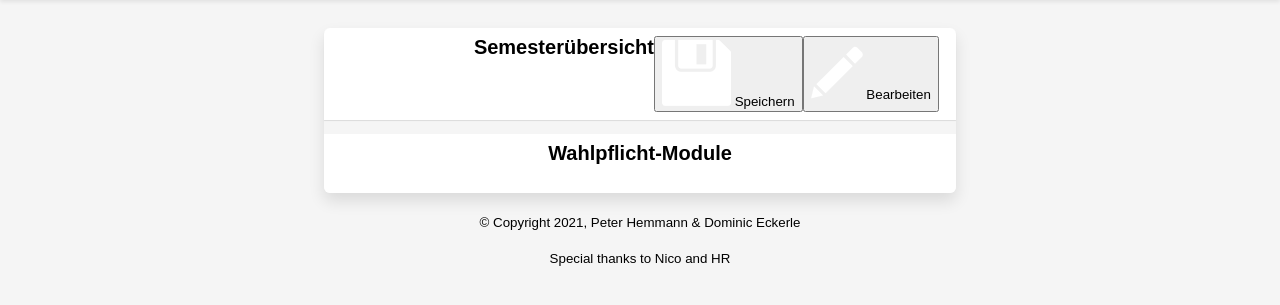
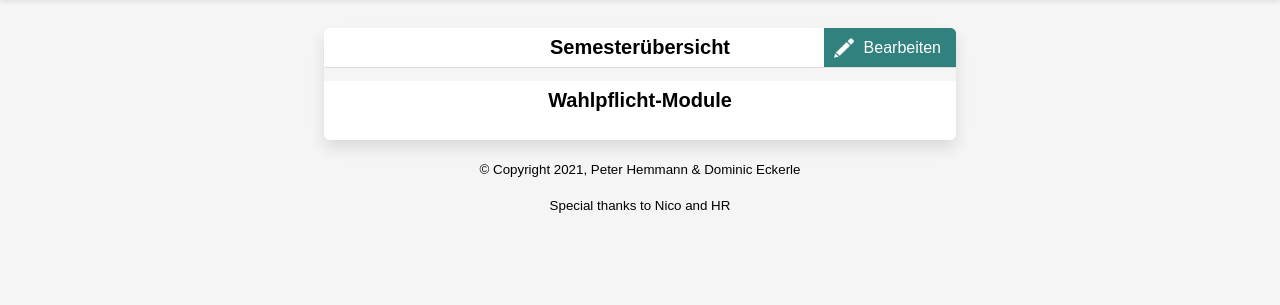
Before and after one commit to WebTechnologien/Uni-Planner, a PHP site: page / in a window 1280 px wide. Shown: the part 50-355 px from the top of the page. Run offline with PHP 8.4, Linux system fonts and the light colour scheme; the visitor is signed in with stand-in values (Sample User, id 1); data that the repository does not hold is empty.

Commit message:
adjusted css

```diff
--- a/main.css
+++ b/main.css
@@ -12,7 +12,7 @@
     right: 0;
     left: 0;
     z-index: 10;
-    font-family: "Segoe UI"
+    font-family: "Segoe UI", sans-serif
 }
 
 #logo img{
@@ -45,7 +45,7 @@
     position: absolute;
     background-color: white;
     min-width: 180px;
-    box-shadow: 0px 8px 16px 0px rgba(0,0,0,0.2);
+    box-shadow: 0 8px 16px 0 rgba(0,0,0,0.2);
     z-index: 1;
     border-radius: 6px;
 
@@ -139,32 +139,55 @@ a:hover {
     text-align: center;
     margin: 0;
 }
+.left-button{
+    position: absolute;
+    top: 0;
+    left: 0;
 
-.SaveButton{
+    height: 39px;
+    padding: 0 15px 0 10px;
+    border-radius: 6px 0 0 0;
+
+    display: flex;
+    justify-content: center;
+    align-items: center;
+
+    color: white;
+    font-size: 16px;
+
+    cursor: pointer;
+    border: none;
+    outline: none;
+    background-color: rgba(49, 130, 126, 0.70);
+}
+
+.right-button{
     position: absolute;
     top: 0;
     right: 0;
 
-    padding: 0;
+    height: 39px;
+    padding: 0 15px 0 10px;
+    border-radius: 0 6px 0 0;
 
-    border-top-right-radius: 6px;
+    display: flex;
+    justify-content: center;
+    align-items: center;
+
+    color: white;
     font-size: 16px;
+
     cursor: pointer;
+    border: none;
+    outline: none;
+    background-color: #31827E;
 }
 
-.EditButton{
-    position: absolute;
-    top: 0;
-    right: 0;
-
-    padding: 0;
-
-    border-top-right-radius: 6px;
-    font-size: 16px;
-    cursor: pointer;
-
+.right-button img, .left-button img{
+    padding-right: 10px;
+    width: 20px;
+    height: 20px;
 }
-
 
 #wahlpflicht-header h1{
     margin: 0;
@@ -242,7 +265,7 @@ a:hover {
 }
 
 .wahlpflicht-container .module-draggable{
-    margin-right: 1.5vw;
+    margin-left: 1.1vw;
 }
 
 #addWahlpflichtmodul {
@@ -273,7 +296,7 @@ a:hover {
 }
 
 .module-draggable h1{
-    font-size: 0.75vw;
+    font-size: 0.65vw;
     word-break: break-word;
     font-family: 'Roboto', sans-serif;
 
```
